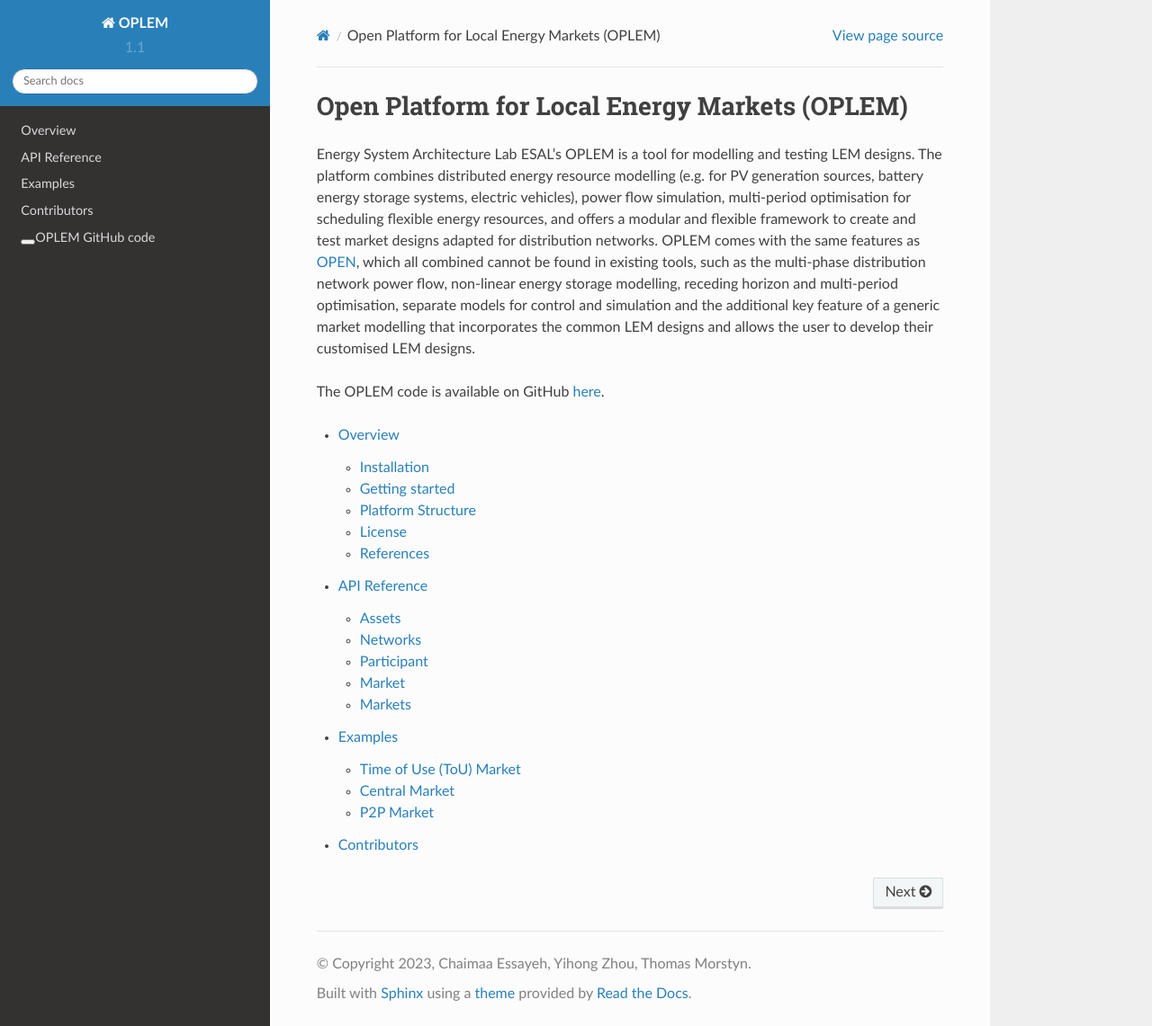
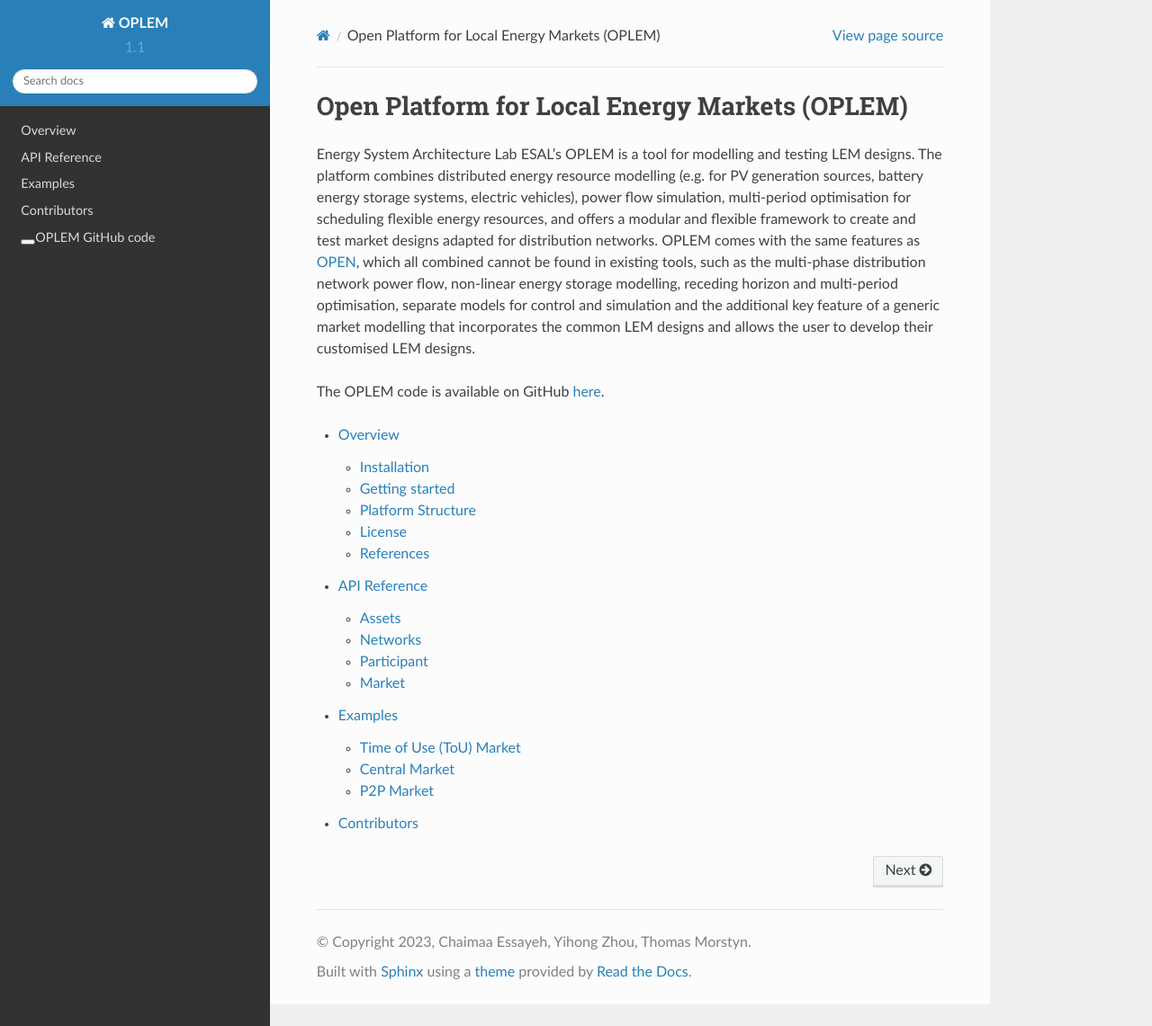
Before and after one commit to EsaLaboratory/OPLEM, a Sphinx documentation site: the page built from docs/index.rst, in a window 1280 px wide and 1141 px high. Shown: the whole window at 90% size. Built offline with Sphinx 7.4.7 and the Read the Docs theme 2.0.0, drawn with Linux system fonts in a browser that asks for light colours.

Commit message:
Update api_reference.rst

```diff
--- a/docs/api_reference.rst
+++ b/docs/api_reference.rst
@@ -25,9 +25,3 @@ Market
 
 .. automodule:: Market
   :members:
-
-Markets
---------
-
-.. automodule:: Markets
-  :members:
```
